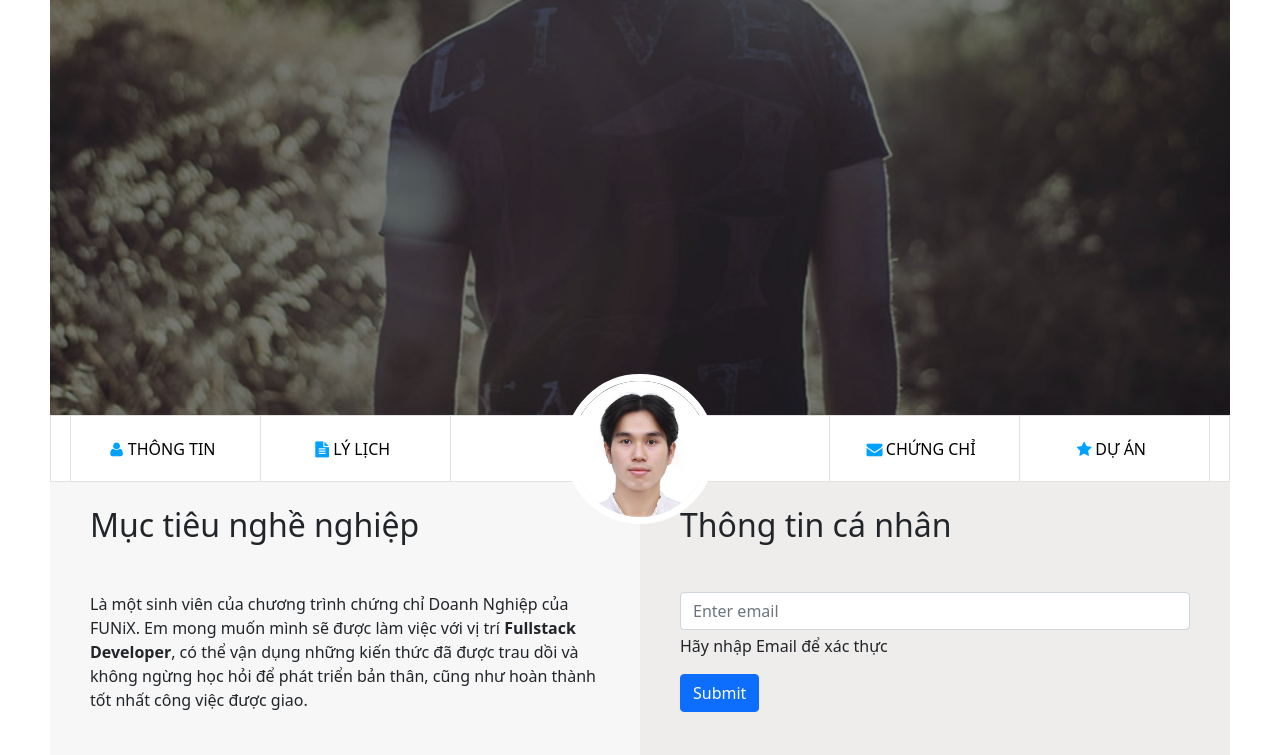
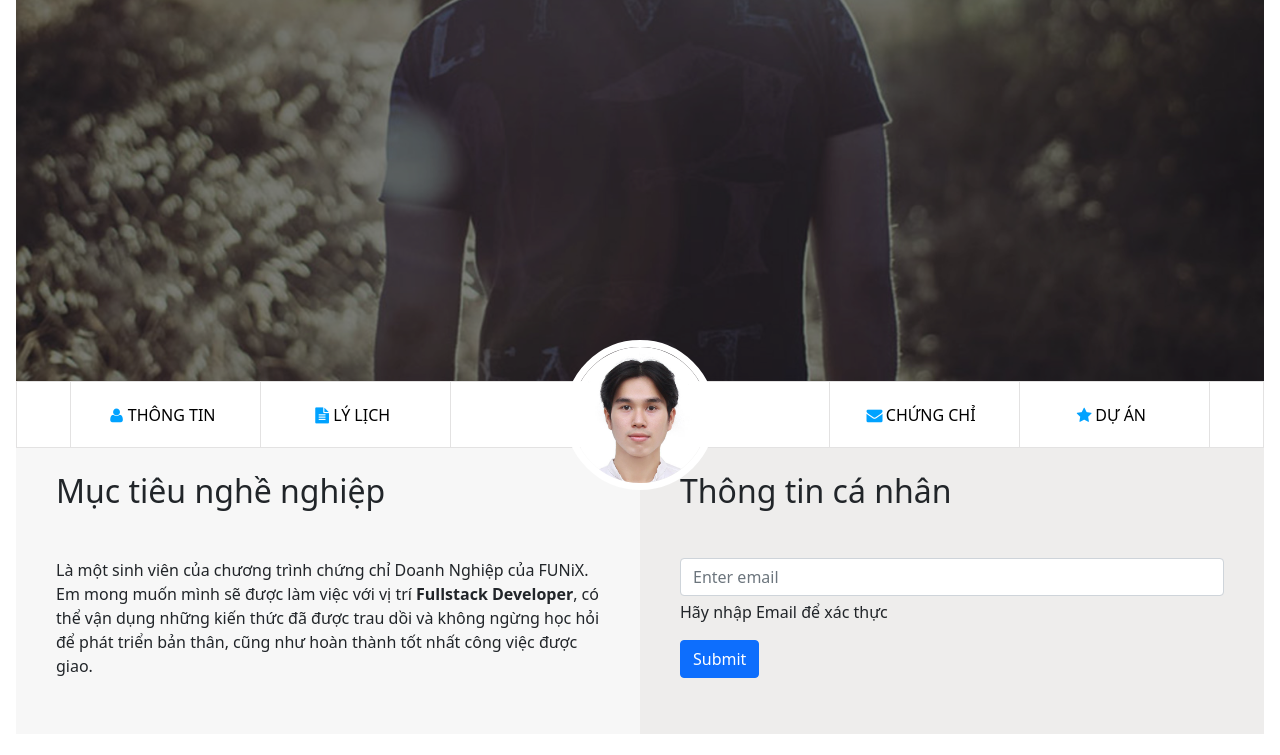
Before and after one commit to donnyho0203/DigitalCV, a plain HTML site: page index.html in a window 1280 px wide. Shown: the part 235-990 px from the top of the page. Drawn offline with nearby package versions, Linux system fonts and the light colour scheme.

Commit message:
Changed 1

```diff
--- a/css/laptop.css
+++ b/css/laptop.css
@@ -1,9 +1,6 @@
 * {
   margin: 0px;
   box-sizing: border-box;
-}
-body {
-  padding: 50px;
 }
 html {
   font-family: Arial, Helvetica, sans-serif;
--- a/index.html
+++ b/index.html
@@ -78,7 +78,7 @@
       });
     </script>
   </head>
-  <body>
+  <body class="p-3">
     <div class="page">
       <div id="banner">
         <img src="images\banner.jpg" alt="banner" class="banner-img" />
```
